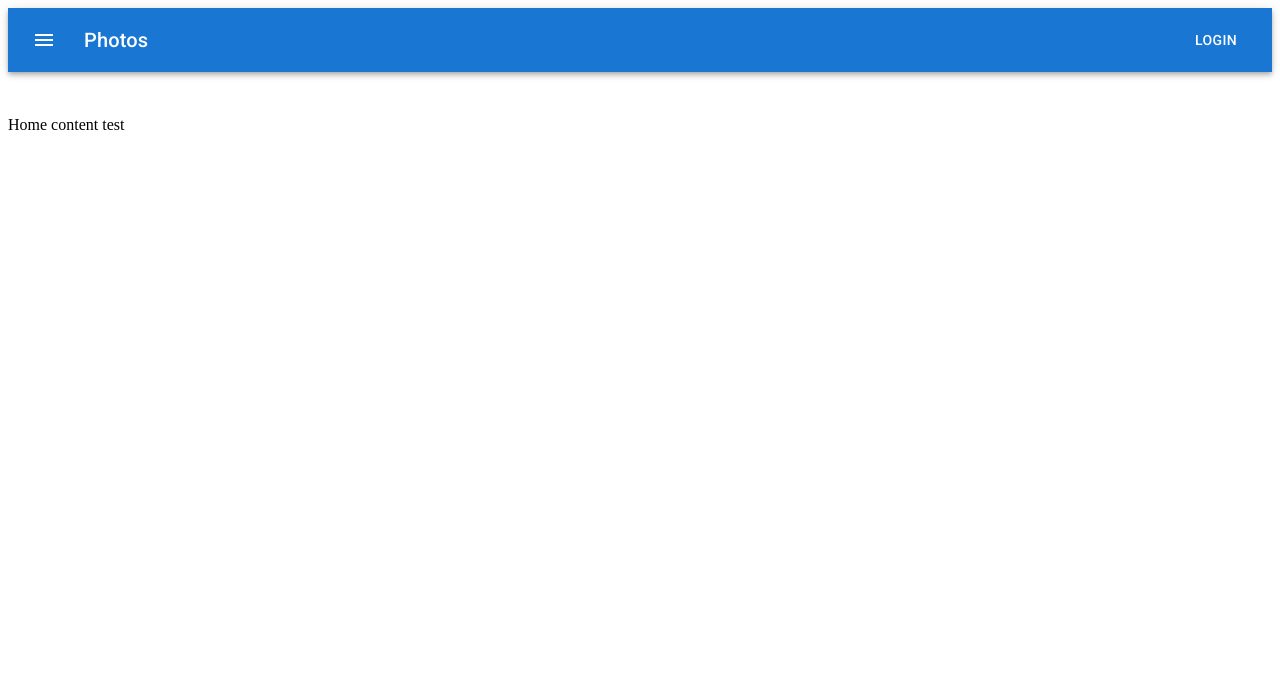
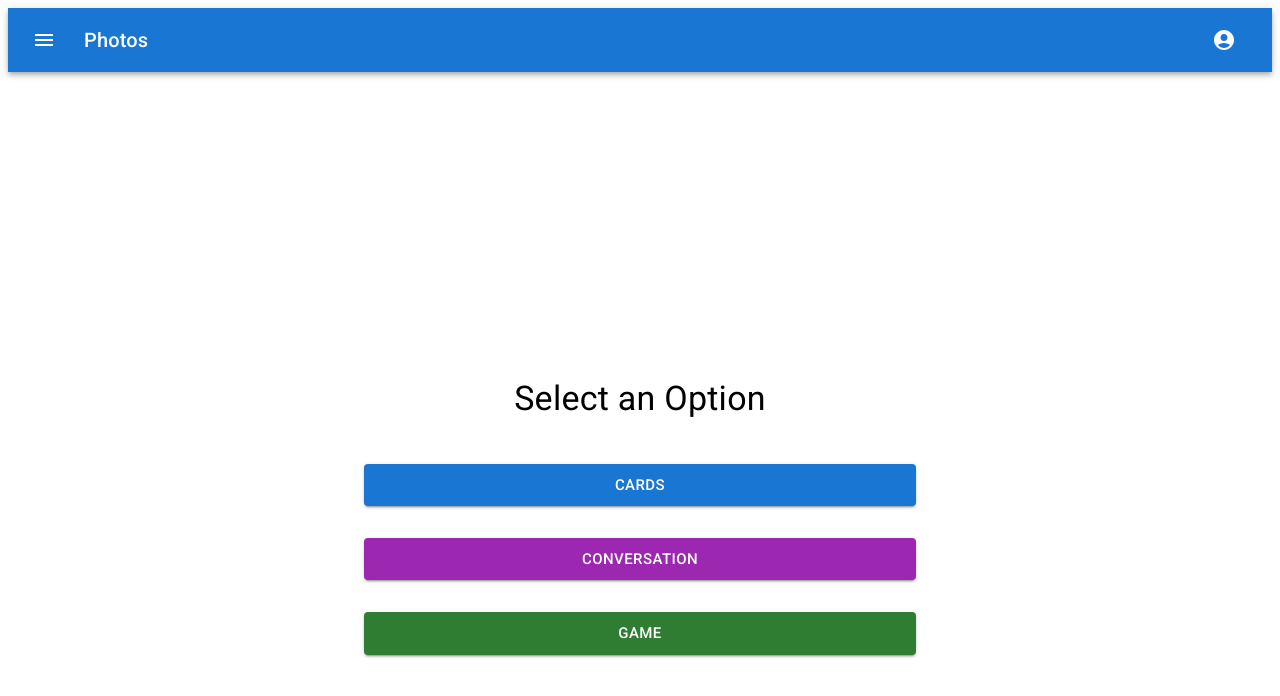
Before and after one commit to Thomas0507/Rattrapage-ASI-II, a React (Vite) app in the folder react-frontend/: page /app/main in a window 1280 px wide. Before the commit this address led to /. Shown: the top 696 px of the page. Built offline with nearby package versions, Linux system fonts and the light colour scheme; sample sign-in values are in the browser's storage.

Commit message:
Logout + selectScreen + Routing

```diff
--- a/react-frontend/src/App.tsx
+++ b/react-frontend/src/App.tsx
@@ -1,37 +1,37 @@
-import { createBrowserRouter, createRoutesFromElements, Route, Routes, RouterProvider } from "react-router-dom";
+import React from "react";
+import { Navigate, Route, Routes } from "react-router-dom";
+import './App.css';
+import { useAuth } from "./hooks/useAuth";
+import { HomeLayout } from "./layouts/HomeLayout";
+import { ProtectedLayout } from "./layouts/ProtectedLayout";
+import CardScreen from "./pages/app/CardScreen";
+import SelectScreen from "./pages/app/SelectScreen";
 import Login from './pages/auth/Login';
 import Register from './pages/auth/Register';
-import Home from './pages/Home';
-import { AuthProvider } from "./hooks/useAuth";
-import { ProtectedRoute } from "./components/ProtectedRoute";
-import { HomeLayout } from "./layouts/HomeLayout";
-import SelectScreen from "./pages/app/SelectScreen";
-import CardScreen from "./pages/app/CardScreen";
-import { ProtectedLayout } from "./layouts/ProtectedLayout";
-import { useAuth } from "./hooks/useAuth";
 import Header from "./pages/Header";
-import './App.css';
-import React from "react";
 
-function App({}) {
+function App({ }) {
 
   const { user } = useAuth();
 
   return (
     <>
-    <Header user={user}/>
+      <Header user={user} />
       <Routes>
         {/* public routes */}
-      <Route element={<HomeLayout/>}>
-        <Route path="/" element = {<Home/>}/>
-        <Route path="/login" element = {<Login/>}/>
-        <Route path="/register" element = {<Register/>}/>
+        <Route element={<HomeLayout />}>
+          <Route path="/" element={<Navigate to="/app/main" replace />} />
+          <Route path="/login" element={<Login />} />
+          <Route path="/register" element={<Register />} />
         </Route>
         {/* private routes */}
-      <Route path="/app" element={<ProtectedLayout/>}>
-        <Route path="main" element={<SelectScreen/>}/>
-        <Route path="cards" element={<CardScreen/>}/>
+        <Route path="/app" element={<ProtectedLayout />}>
+          <Route path="main" element={<SelectScreen />} />
+          <Route path="cards" element={<CardScreen />} />
         </Route>
+
+        {/* catch all */}
+        <Route path="*" element={<Navigate to="/app/main" replace />} />
       </Routes>
     </>
   );
--- a/react-frontend/src/hooks/useAuth.jsx
+++ b/react-frontend/src/hooks/useAuth.jsx
@@ -1,4 +1,4 @@
-import { createContext, useContext, useMemo } from "react";
+import { createContext, useContext, useMemo, useEffect  } from "react";
 import { useNavigate } from "react-router-dom";
 import { useLocalStorage } from "./useLocalStorage";
 
@@ -8,16 +8,27 @@ export const AuthProvider = ({ children }) => {
   const [user, setUser] = useLocalStorage("user", null);
   const navigate = useNavigate();
 
+  useEffect(() => {
+    // Check if user is logged in when component mounts
+    const token = localStorage.getItem('token');
+    if (token) {
+      // You might want to validate the token here
+      setUser({ token }); // Or set actual user data
+    }
+  }, []);
+
   // call this function when you want to authenticate the user
   const login = async (data) => {
     setUser(data);
-      navigate("/profile");
+    localStorage.setItem('token', data.token);
+    // navigate("/profile");
   };
 
   // call this function to sign out logged in user
   const logout = () => {
     setUser(null);
-      navigate("/", { replace: true });
+    localStorage.removeItem('token');
+    // navigate("/", { replace: true });
   };
 
   const value = useMemo(
--- a/react-frontend/src/layouts/ProtectedLayout.tsx
+++ b/react-frontend/src/layouts/ProtectedLayout.tsx
@@ -7,7 +7,7 @@ export const ProtectedLayout = () => {
 
   if (!user) {
     // protection, if user not connected, return to home page
-    return <Navigate to="/" />;
+    return <Navigate to="/login" />;
   }
 
   return <Outlet/>
--- a/react-frontend/src/pages/Header.tsx
+++ b/react-frontend/src/pages/Header.tsx
@@ -1,26 +1,25 @@
-import * as React from 'react';
+import AccountCircle from '@mui/icons-material/AccountCircle';
+import MenuIcon from '@mui/icons-material/Menu';
+import { Button } from '@mui/material';
 import AppBar from '@mui/material/AppBar';
 import Box from '@mui/material/Box';
+import IconButton from '@mui/material/IconButton';
+import Menu from '@mui/material/Menu';
+import MenuItem from '@mui/material/MenuItem';
 import Toolbar from '@mui/material/Toolbar';
 import Typography from '@mui/material/Typography';
-import IconButton from '@mui/material/IconButton';
-import MenuIcon from '@mui/icons-material/Menu';
-import AccountCircle from '@mui/icons-material/AccountCircle';
-import Switch from '@mui/material/Switch';
-import FormControlLabel from '@mui/material/FormControlLabel';
-import FormGroup from '@mui/material/FormGroup';
-import MenuItem from '@mui/material/MenuItem';
-import Menu from '@mui/material/Menu';
-import { Button } from '@mui/material';
-import { Link } from 'react-router-dom';
-import { useNavigate  } from "react-router-dom";
+import * as React from 'react';
+import { Link, useNavigate } from 'react-router-dom';
+import { useAuth } from '../hooks/useAuth';
 
 
 
-function Header (props) {
+function Header(props) {
   const auth = props.user ? true : false;
 
   const [anchorEl, setAnchorEl] = React.useState(null);
+  const { logout } = useAuth();
+  const navigate = useNavigate();
 
   const handleMenu = (event) => {
     setAnchorEl(event.currentTarget);
@@ -28,6 +27,12 @@ function Header (props) {
 
   const handleClose = () => {
     setAnchorEl(null);
+  };
+
+  const handleLogout = () => {
+    logout();
+    handleClose();
+    navigate('/login');
   };
 
   return (
@@ -76,7 +81,7 @@ function Header (props) {
                 >
                   <MenuItem component={Link} to='/profile' onClick={handleClose}>Profile</MenuItem>
                   <MenuItem component={Link} to='/settings' onClick={handleClose}>Settings</MenuItem>
-                  <MenuItem component={Link} to='/logout' onClick={handleClose}>Logout</MenuItem>
+                  <MenuItem onClick={handleLogout}>Logout</MenuItem>
                 </Menu>
               </div>
             ) :
--- a/react-frontend/src/pages/app/SelectScreen.jsx
+++ b/react-frontend/src/pages/app/SelectScreen.jsx
@@ -1,11 +1,62 @@
-import React from 'react'
+import React from 'react';
+import { Button, Container, Typography, Box } from '@mui/material';
+import { useNavigate } from 'react-router-dom';
 
 const SelectScreen = () => {
+    const navigate = useNavigate();
+
+    const handleNavigation = (path) => {
+        navigate(path);
+    };
+
     return (
-        <div>
-            SelectScreen content
-        </div>
-    )
+        <Container maxWidth="sm">
+            <Box
+                sx={{
+                    display: 'flex',
+                    flexDirection: 'column',
+                    alignItems: 'center',
+                    justifyContent: 'center',
+                    minHeight: '100vh',
+                    gap: 4
+                }}
+            >
+                <Typography variant="h4" component="h1" gutterBottom>
+                    Select an Option
+                </Typography>
+
+                <Button
+                    variant="contained"
+                    color="primary"
+                    fullWidth
+                    size="large"
+                    onClick={() => handleNavigation('/app/cards')}
+                >
+                    Cards
+                </Button>
+
+                <Button
+                    variant="contained"
+                    color="secondary"
+                    fullWidth
+                    size="large"
+                    onClick={() => handleNavigation('/app/conversation')}
+                >
+                    Conversation
+                </Button>
+
+                <Button
+                    variant="contained"
+                    color="success"
+                    fullWidth
+                    size="large"
+                    onClick={() => handleNavigation('/app/game')}
+                >
+                    Game
+                </Button>
+            </Box>
+        </Container>
+    );
 };
 
 export default SelectScreen;
--- a/react-frontend/src/pages/auth/Login.tsx
+++ b/react-frontend/src/pages/auth/Login.tsx
@@ -26,7 +26,7 @@ class LogInForm {
   }
 }
 
-function Login () {
+function Login() {
   function publish(formData: FormData) {
     const signUpForm = new LogInForm(formData.get('email') as string, formData.get('password') as string);
 
@@ -45,7 +45,14 @@ function Login () {
       })
     })
       .then(response => response.json())
-      .then(data => console.log(data));
+      .then(data => {
+        if (data.token) {
+          // Store the token in localStorage
+          localStorage.setItem('token', data.token);
+          // Redirect to home page or dashboard
+          window.location.href = '/';
+        }
+      });
 
     console.log(signUpForm);
   }
```
Lines whose indentation alone changed are shown as unchanged.
